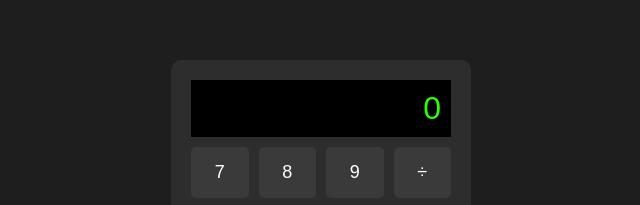
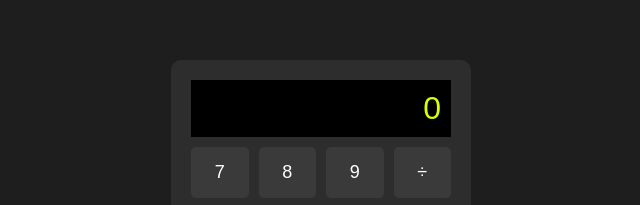
Before and after one commit to evertonwilliam/webtools, a plain HTML site: page index.html in a window 1280 px wide. Shown: the part 178-383 px from the top of the page, 319-959 px from the left. Drawn offline with Linux system fonts and the light colour scheme.

```diff
--- a/style.css
+++ b/style.css
@@ -16,7 +16,7 @@
 
 .display {
   background: #000;
-  color: #2bff00;
+  color: #d9ff00;
   font-size: 32px;
   padding: 10px;
   text-align: right;
```
Also changed, not shown: .github/workflows/release.yml.
